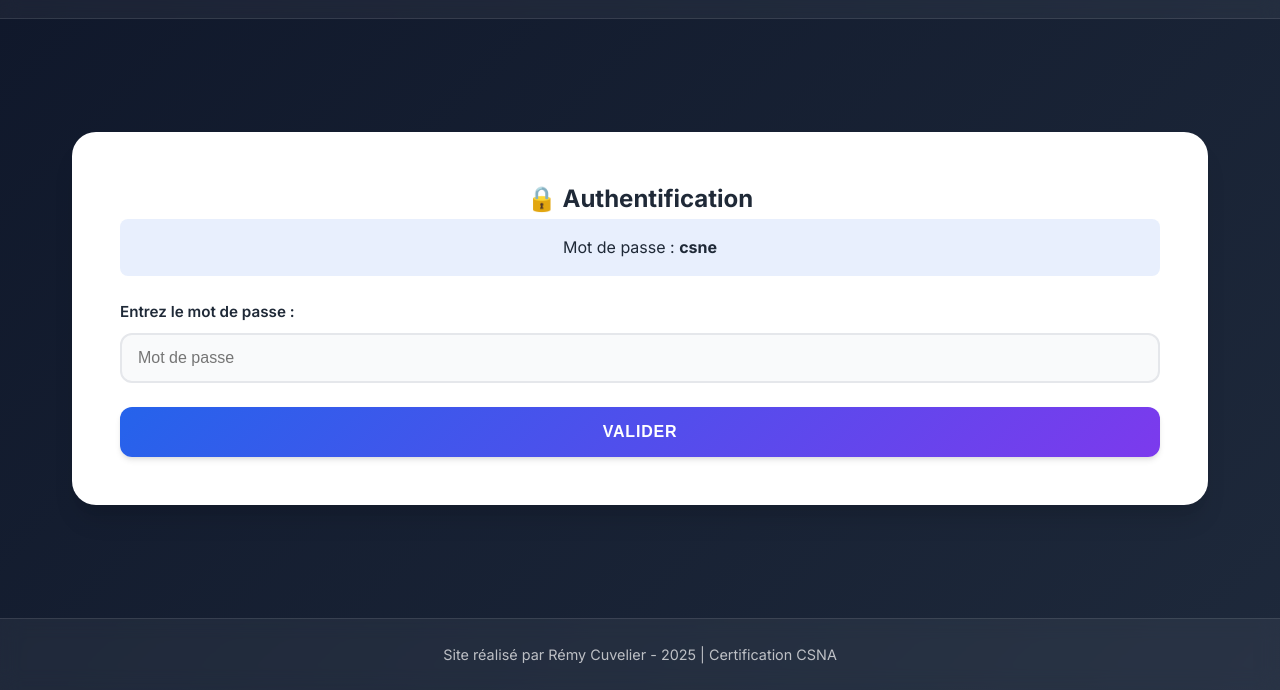
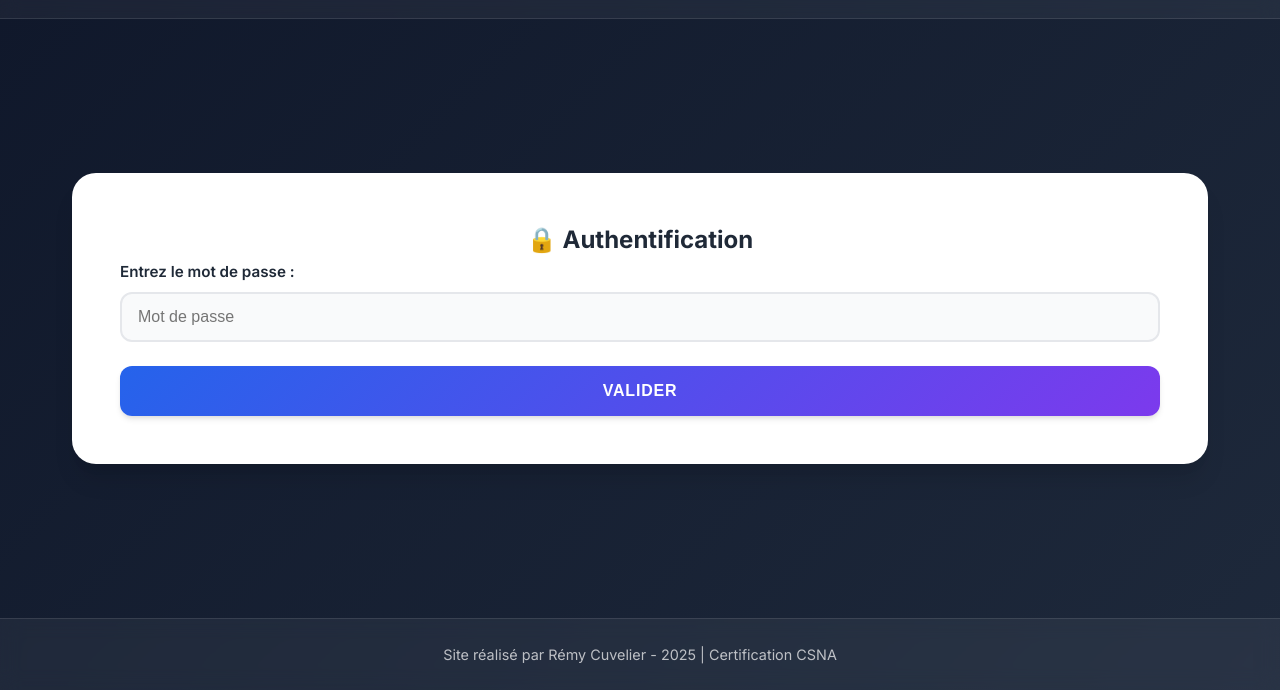
Before and after one commit to Rem7474/CSNA, a plain HTML site: page index.html in a window 1280 px wide. Shown: the part 110-800 px from the top of the page. Drawn offline with Linux system fonts and the light colour scheme.

Commit message:
Remove hardcoded password display from login section

```diff
--- a/index.html
+++ b/index.html
@@ -25,9 +25,6 @@
         <section id="login-section">
             <div id="login-card" class="quiz-card">
                 <h2>🔒 Authentification</h2>
-                <div style="background: rgba(37, 99, 235, 0.1); padding: 1rem; border-radius: 0.5rem; margin-bottom: 1.5rem; text-align: center;">
-                    <p>Mot de passe : <strong>csne</strong></p>
-                </div>
                 <form id="login-form">
                     <div class="form-group">
                         <label for="password">Entrez le mot de passe :</label>
```
